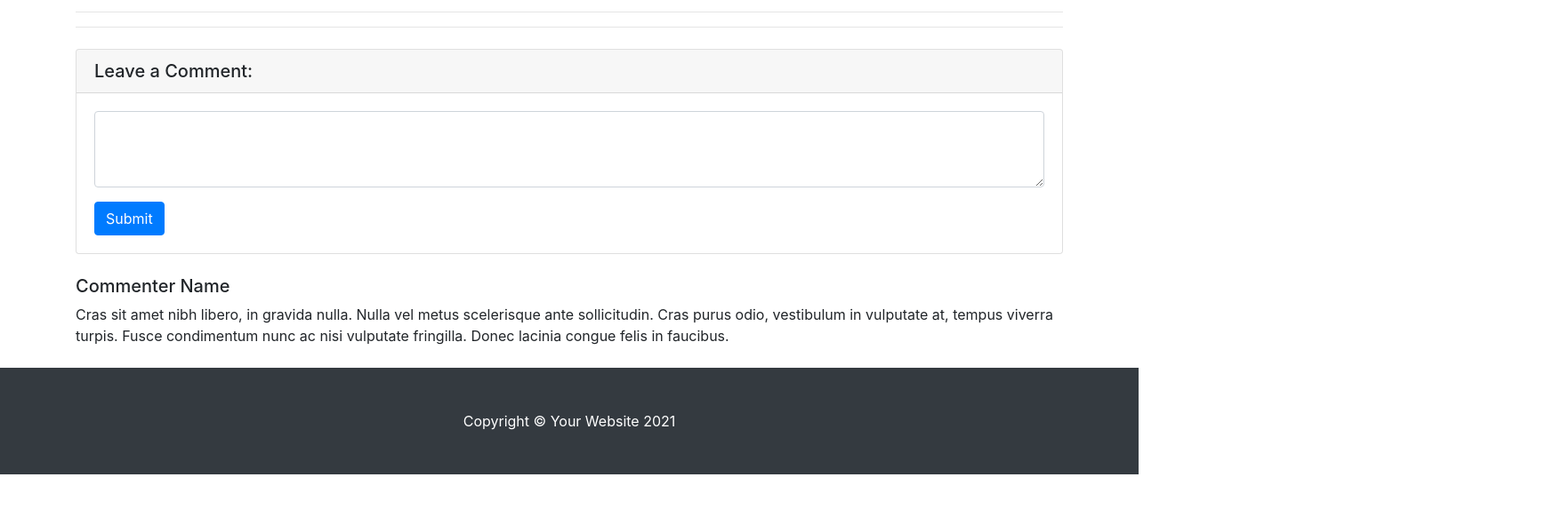
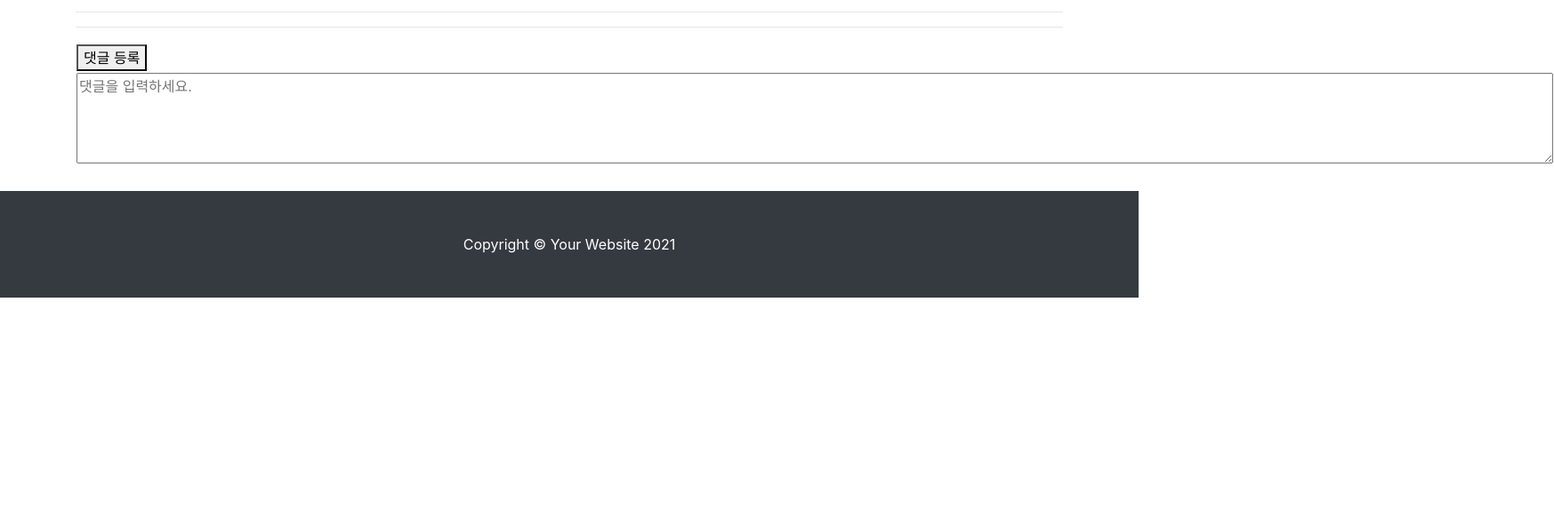
Before and after one commit to SangWoo9734/SE_TEAM1, a plain HTML site: page project/post.html in a window 1280 px wide. Shown: the part 143-716 px from the top of the page at 89% size, 1747 px wide, since content can reach past the window. Drawn offline with nearby package versions, Linux system fonts and the light colour scheme; no server answers.

Commit message:
포스트 추가화면 및 포스트 화면

```diff
--- a/project/post.html
+++ b/project/post.html
@@ -116,22 +116,29 @@
                     <p id="Content"></p>
                     <hr />
                     <!-- Comments form-->
-                    <div class="card my-4">
-                        <h5 class="card-header">Leave a Comment:</h5>
-                        <div class="card-body">
-                            <form>
-                                <div class="form-group"><textarea class="form-control" rows="3"></textarea></div>
-                                <button class="btn btn-primary" type="submit">Submit</button>
-                            </form>
-                        </div>
-                    </div>
-                    <!-- Single comment-->
                     <div class="media mb-4">
                         <div class="media-body">
-                            <h5 class="mt-0">Commenter Name</h5>
-                            Cras sit amet nibh libero, in gravida nulla. Nulla vel metus scelerisque ante sollicitudin. Cras purus odio, vestibulum in vulputate at, tempus viverra turpis. Fusce condimentum nunc ac nisi vulputate fringilla. Donec lacinia congue felis in faucibus.
-                        </div>
-                    </div>
+                    <table  width="1200px" id="reply_area">
+                        <tr reply_type="all"><!-- 뒤에 댓글 붙이기 쉽게 선언 -->
+                            <td colspan="4"></td>
+                        </tr>
+                        <!-- 댓글이 들어갈 공간 -->
+                    </table>
+                    <table  width="1200px" >
+                        <tr>
+                            <td width="1200px">
+                                <h5" id="reply_writer" name="reply_writer" class="mt-0" placeholder="작성자"></h5>
+                                <button id="reply_save" name="reply_save">댓글 등록</button>
+                            </td>
+                        </tr>
+                        <tr>
+                            <td>
+                                <textarea id="reply_content" name="reply_content" rows="4" cols="160" placeholder="댓글을 입력하세요."></textarea>
+                            </td>
+                        </tr>
+                    </table>
+                </div>
+            </div>
         </div>
         <!-- Footer-->
         <footer class="py-5 bg-dark">
```
